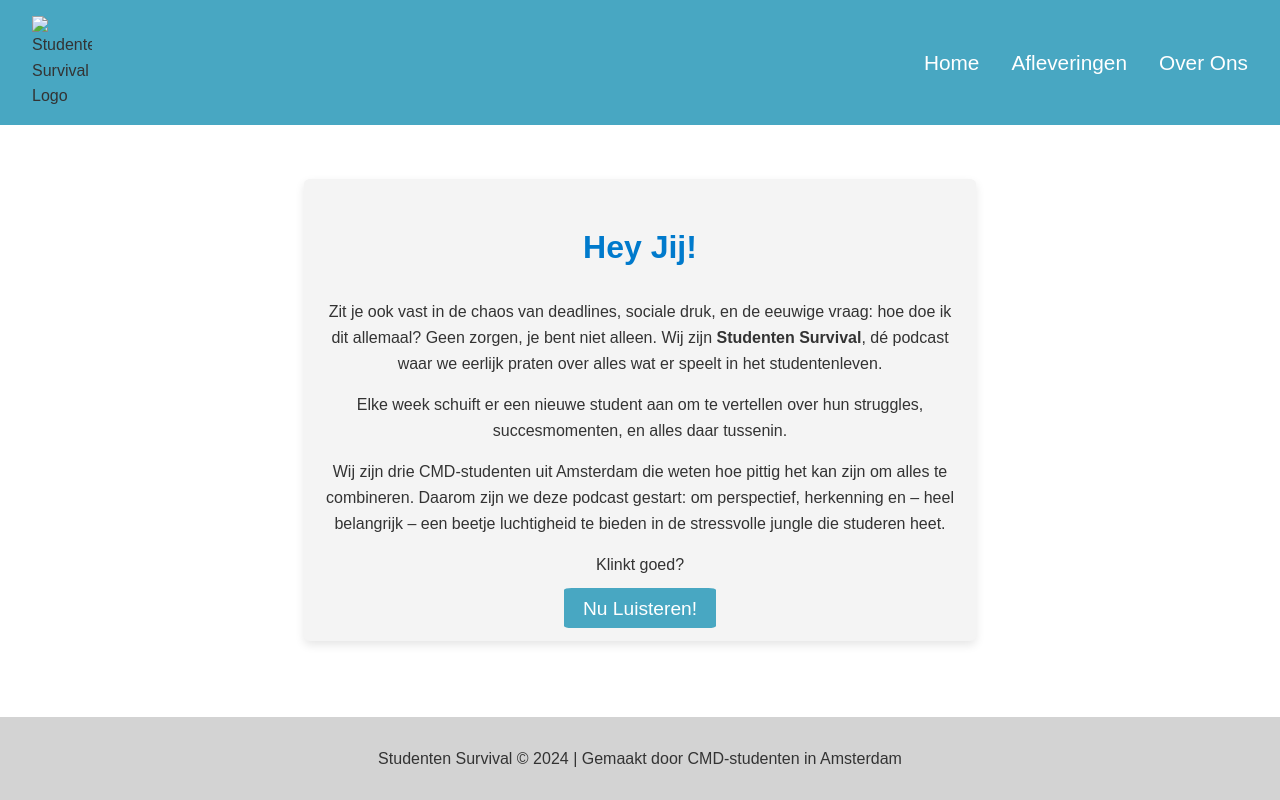
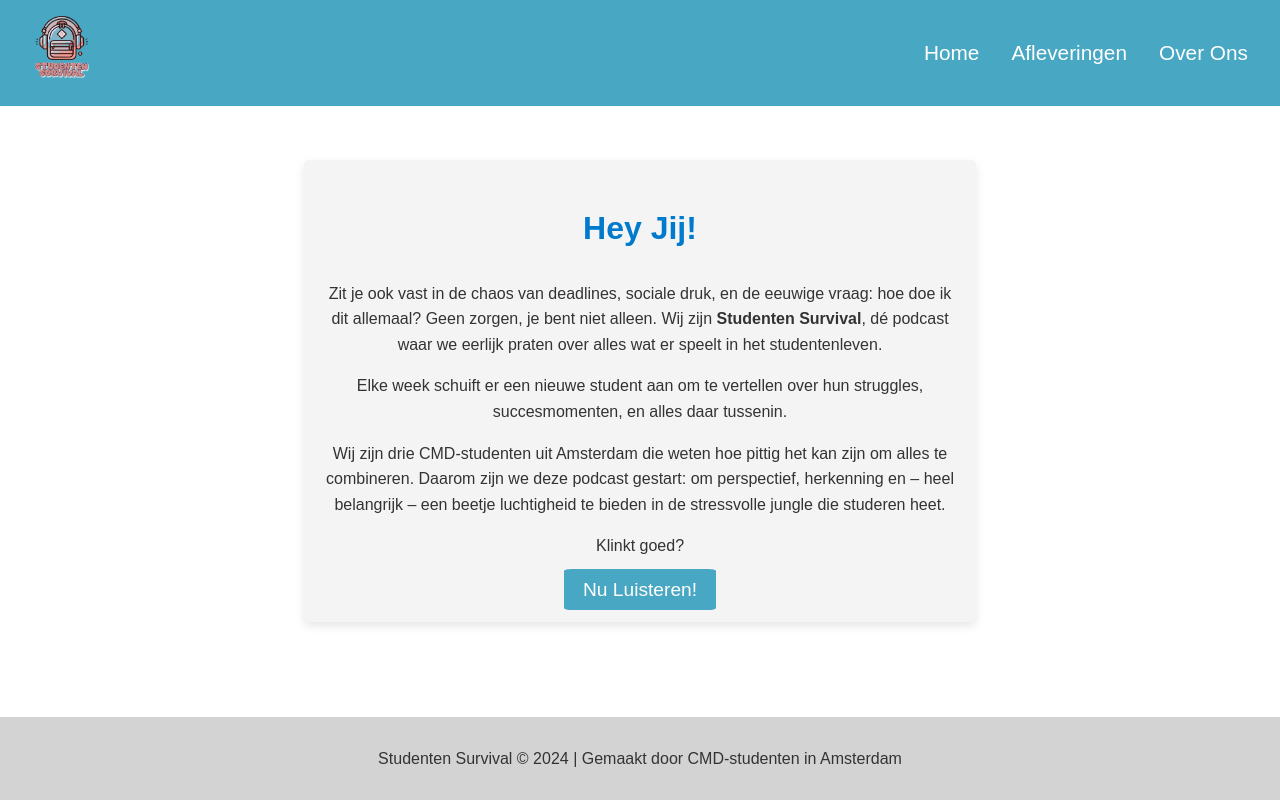
Before and after one commit to ItzANoah/ISCMD, a plain HTML site: page index.html in a window 1280 px wide. Drawn offline with Linux system fonts and the light colour scheme.

Commit message:
Update index.html

```diff
--- a/index.html
+++ b/index.html
@@ -14,7 +14,7 @@
 
     <nav>
       <ul>
-        <li><img src="images/logo.png" alt="Studenten Survival Logo"></li>
+        <li><img src="logo.png" alt="Studenten Survival Logo"></li>
         <li><a href="index.html">Home</a></li>
         <li><a href="afleveringen.html">Afleveringen</a></li>
         <li><a href="overons.html">Over Ons</a></li>
```
